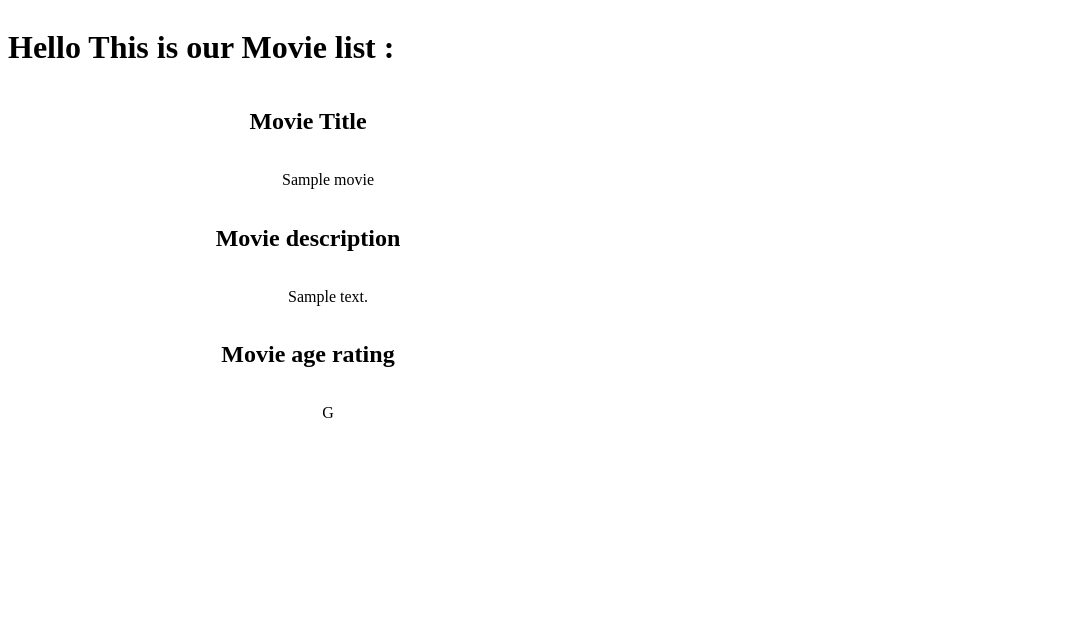
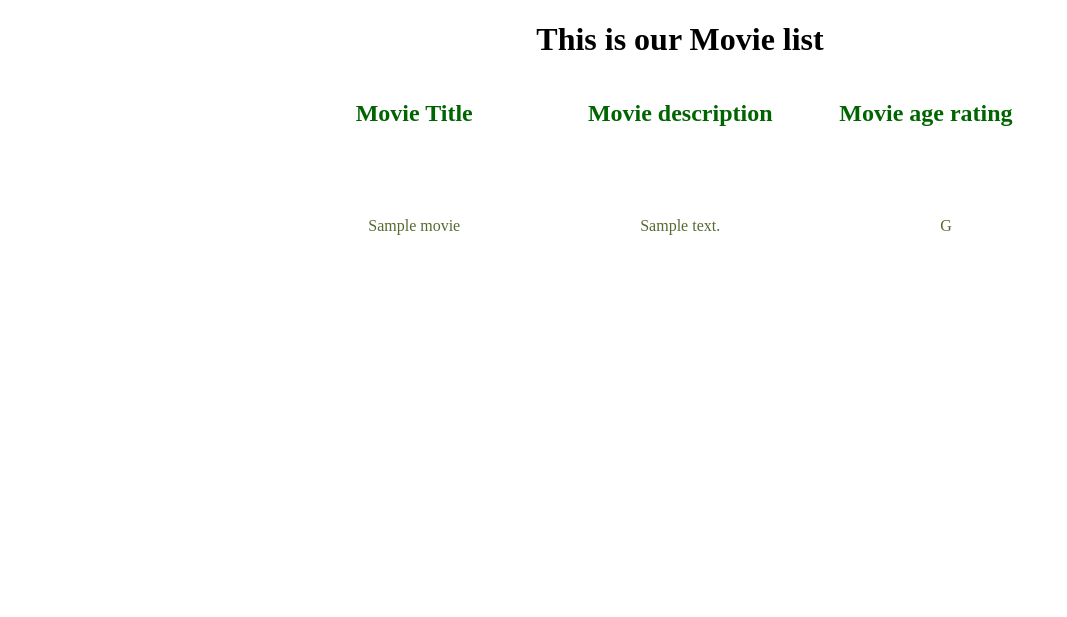
Before and after one commit to fatmaboodai/webDev, a Django app: page /MovieTriggerApp/MovieTriggerProject/ in a window 1280 px wide. Shown: the top 617 px of the page, without its empty margins (0-1067 px from the left). After the commit the page ends 235 px from the top, so only its background shows below. Run offline with Django 4.2, Linux system fonts and the light colour scheme; tables that the repository leaves empty hold one stand-in row (values such as "Sample post").

Commit message:
html fixed

```diff
--- a/MovieTriggerSys/MovieTriggerApp/templates/MovieTriggerApp/index.html
+++ b/MovieTriggerSys/MovieTriggerApp/templates/MovieTriggerApp/index.html
@@ -6,102 +6,91 @@
     <meta name="viewport" content="width=device-width, initial-scale=1.0">
     <title>test</title>
     <style>
+
         ul{
             list-style: none;
-            display: flex;
-            justify-content: space-around;
-
-
-        }
-        .singleMovie{
-            display: block;
-            justify-content: space-around;
-
-            border-style: solid;
-
+            margin: auto;
 
         }
         .header{
             display: flex;
-            justify-content: space-around;
+            justify-content: space-evenly;
+            text-align: center;
+            margin-left: 40px;
+            color: darkgreen;
+        }
+        li{
+            text-align: center;
+            margin: 70px;
+            color: darkolivegreen;
+
+        }
+
+        .container{
+    height: 100vh;
+    display: flex;
+    justify-content: center;
+
 
 
         }
-        li{
-            text-align: center;
 
-        }
-        .dec{
-            width: 200px;
-        }
-        .container{
-    width: 600px;
-    height: 200vh;
-    display: flex;
-    flex-direction: column;
-    flex-wrap: wrap;
-
-
-        }
-        /* .title{
-
-        } */
     </style>
 </head>
-<body class="container">
+<body >
 
-    <h1> Hello {{name}}</h1>
-    <!-- {% if name%}
+    <h1 style="text-align: center; margin-left: 80px;">  {{name}}</h1>
+<div class="container">
 
-    {%else%}
-    <h1>
-        hello {{queryset.title}}
-    </h1>
-    {% endif%}  -->
+    <div class="title">
+
         <div class="header">
             <h2>Movie Title</h2>
 
         </div>
-    </div>
+        <ul>
             {% for i in queryset%}
-     <div class="title">
-        <ul>
             <li>
                 {{i.title}}
                 </li>
+                {% endfor %}
         </ul>
      </div>
-     {% endfor %}
+<div class="desc">
+
     <div class="header">
         <h2>Movie description</h2>
         </div>
+        <ul>
             {% for i in queryset%}
-
-     <div class="desc">
-        <ul>
-            <li class="dec">
+            <li>
                 {{i.description}}
                 </li>
+                {% endfor %}
         </ul>
 
+</div>
 
-     </div>
-     {% endfor %}
+
+
+     <div class="age">
+
      <div class="header">
         <h2>Movie age rating</h2>
         </div>
+        <ul>
+            <ul>
                 {% for i in queryset%}
-
-     <div class="age">
-        <ul>
-
-
                 <li>
                     {{i.age_rating}}
                     </li>
+                    {% endfor %}
+            </ul>
         </ul>
      </div>
-     {% endfor %}
+</div>
+
+
 
 </body>
 </html>
--- a/MovieTriggerSys/MovieTriggerApp/views.py
+++ b/MovieTriggerSys/MovieTriggerApp/views.py
@@ -10,4 +10,4 @@ from django.db import transaction
 def ViewPage(request):
     queryset = Movie.objects.all()
     list(queryset)
-    return render(request,'MovieTriggerApp/index.html',{'name':'This is our Movie list : ','queryset':queryset})
+    return render(request,'MovieTriggerApp/index.html',{'name':'This is our Movie list  ','queryset':queryset})
```
Lines whose indentation alone changed are shown as unchanged.
